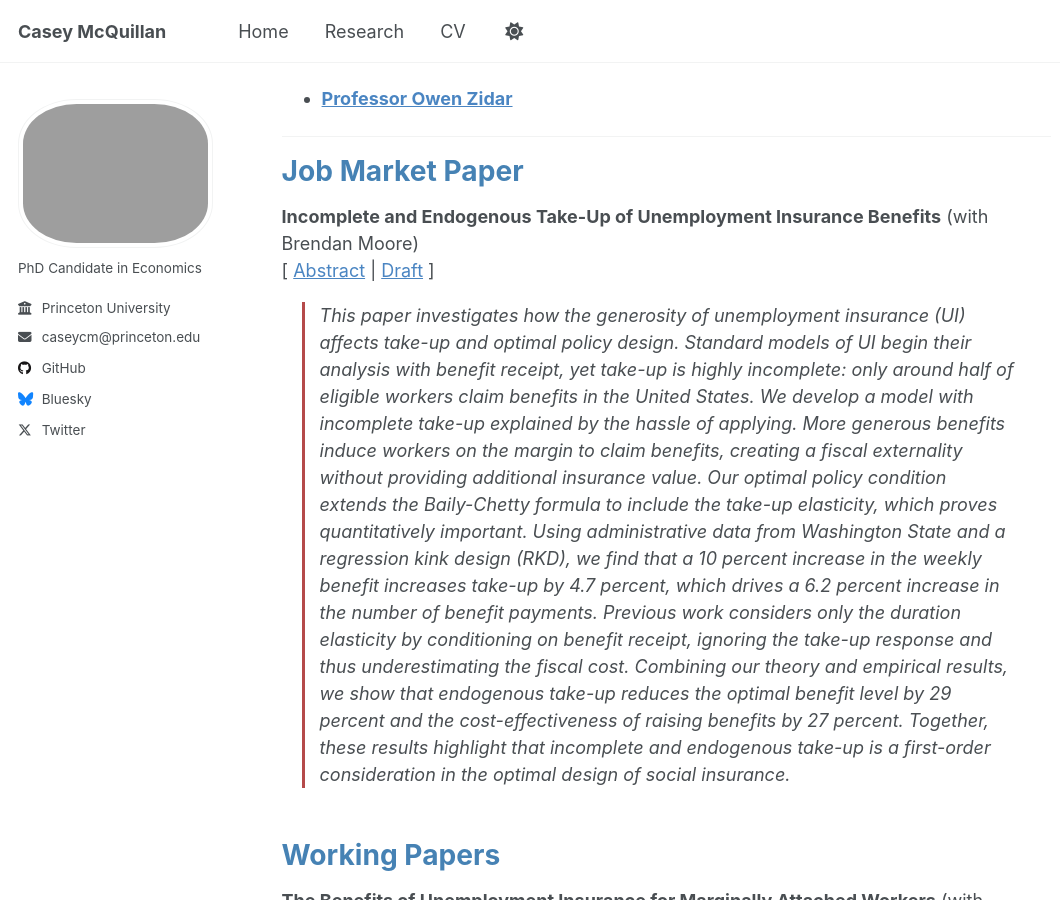
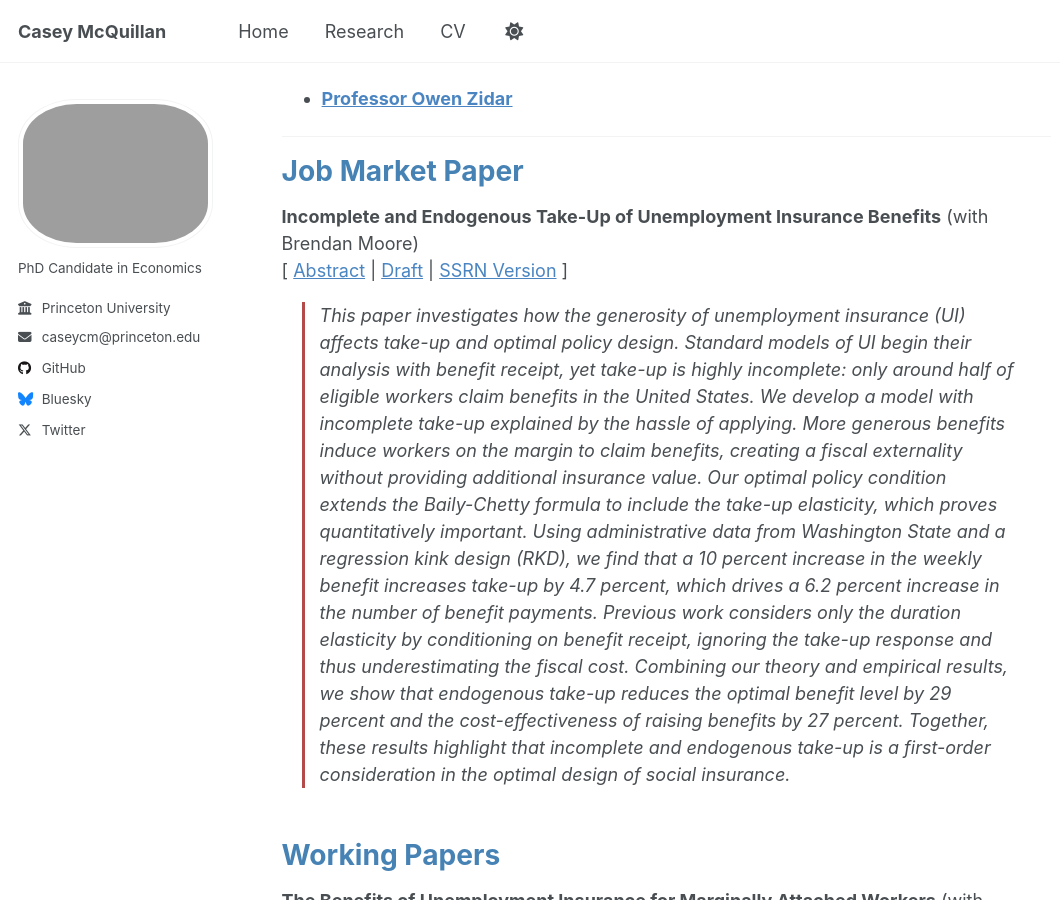
Before and after one commit to casey-mcquillan/casey-mcquillan.github.io, a Jekyll site: the page built from _pages/about.md, in a window 1280 px wide and 900 px high, scrolled down 632 px. Shown: the whole window, without its empty margins (0-1060 px from the left). Built offline with Jekyll 4.4.1, drawn with Linux system fonts in a browser that asks for light colours.

Commit message:
Add SSRN version of RKD

```diff
--- a/_pages/about.md
+++ b/_pages/about.md
@@ -28,7 +28,7 @@ Before beginning my Ph.D. at Princeton, I worked as a Senior Research Analyst at
 # Job Market Paper
 
 **Incomplete and Endogenous Take-Up of Unemployment Insurance Benefits** (with Brendan Moore) <br>
-[ [Abstract](#){: onclick="event.preventDefault(); toggleAbstract('abstract_JMP')" .paper-link} | [Draft](https://esd.wa.gov/media/pdf/4240/endogenoustake-upuibenefts-working-paper-oct2025pdf/download?inline){: target="_blank"  rel="noopener noreferrer" .paper-link} ]
+[ [Abstract](#){: onclick="event.preventDefault(); toggleAbstract('abstract_JMP')" .paper-link} | [Draft](https://esd.wa.gov/media/pdf/4240/endogenoustake-upuibenefts-working-paper-oct2025pdf/download?inline){: target="_blank"  rel="noopener noreferrer" .paper-link} | [SSRN Version](https://papers.ssrn.com/sol3/papers.cfm?abstract_id=5692222){: target="_blank"  rel="noopener noreferrer" .paper-link} ]
 <div id="abstract_JMP">
 <blockquote style="margin-left: 20px; padding-left: 15px; border-left: 3px solid rgb(181, 74, 74);">
 This paper investigates how the generosity of unemployment insurance (UI) affects take-up and optimal policy design. Standard models of UI begin their analysis with benefit receipt, yet take-up is highly incomplete: only around half of eligible workers claim benefits in the United States. We develop a model with incomplete take-up explained by the hassle of applying. More generous benefits induce workers on the margin to claim benefits, creating a fiscal externality without providing additional insurance value. Our optimal policy condition extends the Baily-Chetty formula to include the take-up elasticity, which proves quantitatively important. Using administrative data from Washington State and a regression kink design (RKD), we find that a 10 percent increase in the weekly benefit increases take-up by 4.7 percent, which drives a 6.2 percent increase in the number of benefit payments. Previous work considers only the duration elasticity by conditioning on benefit receipt, ignoring the take-up response and thus underestimating the fiscal cost. Combining our theory and empirical results, we show that endogenous take-up reduces the optimal benefit level by 29 percent and the cost-effectiveness of raising benefits by 27 percent. Together, these results highlight that incomplete and endogenous take-up is a first-order consideration in the optimal design of social insurance.
```
Also changed, not shown: _pages/research.md (+1 -1 lines), 3 other files.
